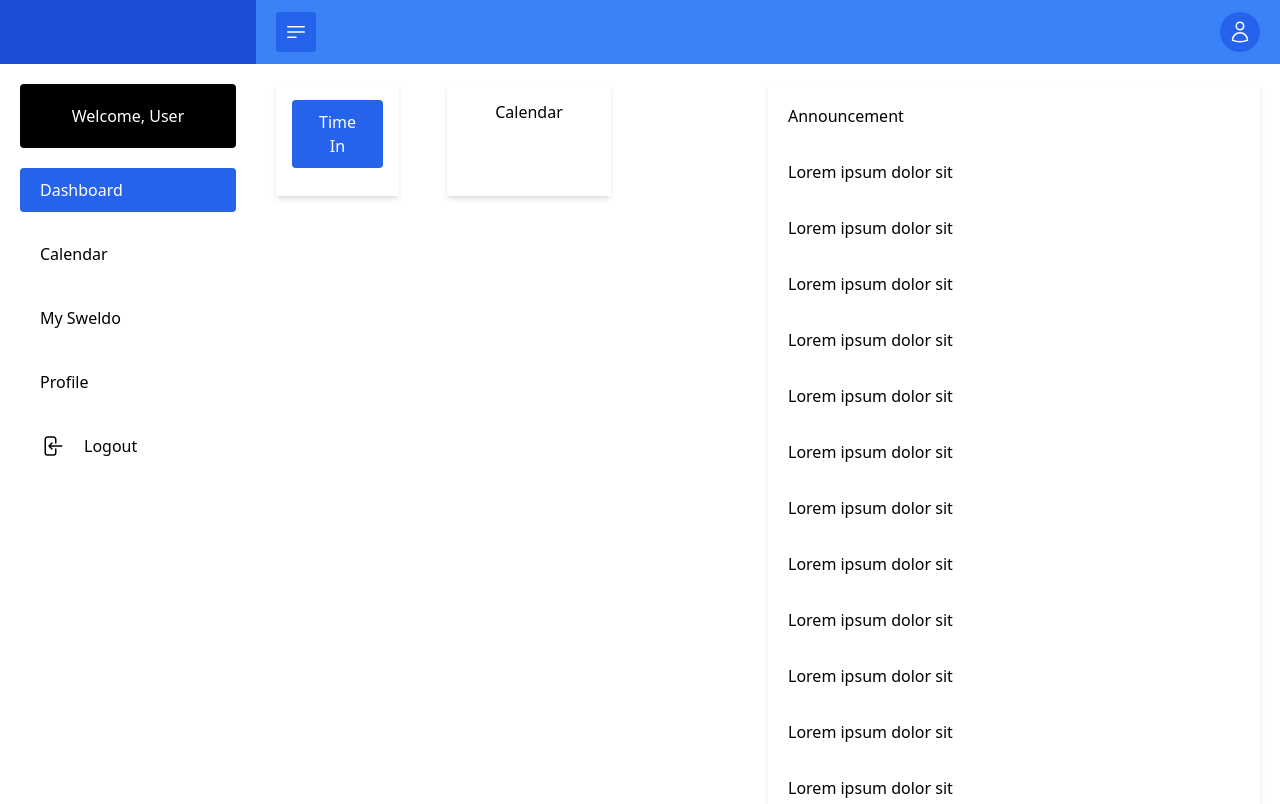
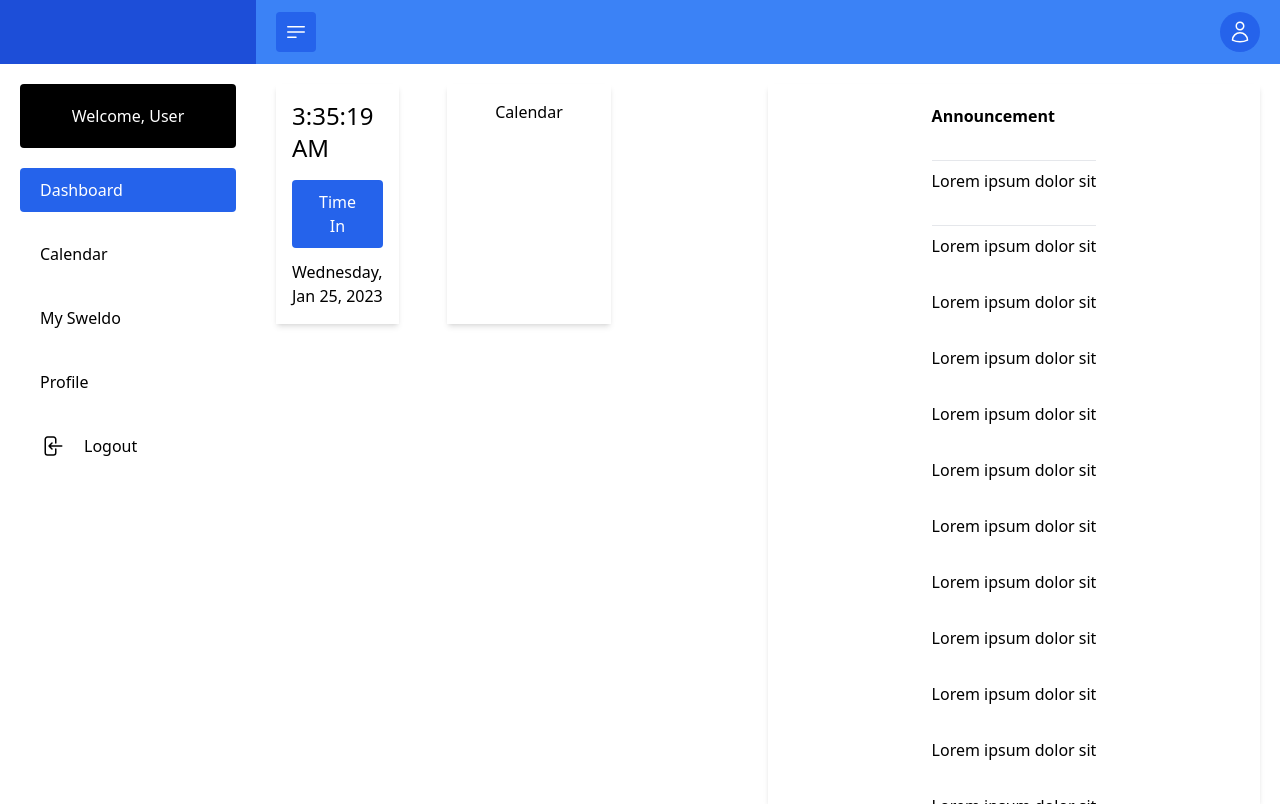
Before and after one commit to PrgDominique/Sweldo-App-Frontend, a React (Create React App) app: page /dashboard in a window 1280 px wide. Built offline with nearby package versions, Linux system fonts and the light colour scheme; no server answers; sample sign-in values are in the browser's storage.

Commit message:
update announcement timecard and dashboard

```diff
--- a/src/components/portal/user/dashboard/Announcement.jsx
+++ b/src/components/portal/user/dashboard/Announcement.jsx
@@ -3,8 +3,10 @@ const Announcement = () => {
     return (
         <>
         <div className="">
-        <h1 className="mb-8">Announcement</h1>
+        <h1 className="mb-8 font-bold">Announcement</h1>
+        <hr className='mb-2' />
         <h1 className="mb-8 ">Lorem ipsum dolor sit </h1>
+        <hr className='mb-2' />
         <h1 className="mb-8">Lorem ipsum dolor sit </h1>
         <h1 className="mb-8">Lorem ipsum dolor sit </h1>
         <h1 className="mb-8">Lorem ipsum dolor sit </h1>
--- a/src/components/portal/user/dashboard/TimeCard.jsx
+++ b/src/components/portal/user/dashboard/TimeCard.jsx
@@ -10,6 +10,15 @@ const TimeCard = ({ isClockIn }) => {
   const [loading, setLoading] = useState(false)
   const [error, setError] = useState()
   const [success, setSuccess] = useState()
+  const [time, setTime] = useState(new Date().toLocaleTimeString())
+
+  //temporary date
+  const options = {
+    weekday: 'long',
+    year: 'numeric',
+    month: 'short',
+    day: 'numeric',
+  }
 
   // rerender the isClockIn state after clock in
   //and clean the success message after 3 seconds
@@ -21,7 +30,6 @@ const TimeCard = ({ isClockIn }) => {
     }, 3000)
     return () => clearTimeout(timer)
   }, [isClockIn])
-
 
   // button time in function
   const handleTimeIn = async () => {
@@ -43,8 +51,6 @@ const TimeCard = ({ isClockIn }) => {
     setLoading(false)
   }
 
-
-
   //button timeout function
   const handleTimeOut = async () => {
     setLoading(true)
@@ -65,38 +71,59 @@ const TimeCard = ({ isClockIn }) => {
     setLoading(false)
   }
 
+  //get the current time every second
+
+  const date = new Date().toLocaleDateString('en-us', options)
+
+  useEffect(() => {
+    const interval = setInterval(() => {
+      setTime(new Date().toLocaleTimeString())
+    }, 1000)
+    return () => clearInterval(interval)
+  }, [])
+
   return (
     //default Time In button
     <>
-   <div className="grid grid-cols-1">
+      <div className='grid grid-cols-1'>
+        <div className='flex justify-center'>
+          <h1 className='col-span-1 text-2xl mb-4'>{time}</h1>
+        </div>
 
         {
           // if User already clock in, show Time Out button
           isClockIn ? (
             <>
-
-          <div className="grid mb-3">
-            <SubmitButton name='Time Out' onClick={handleTimeOut} loading={loading} />
+              <div className='grid mb-3'>
+                <SubmitButton
+                  name='Time Out'
+                  onClick={handleTimeOut}
+                  loading={loading}
+                />
                 <SuccessAlert message={success?.message} />
               </div>
             </>
           ) : (
             // if User already clock out, show Time In button
             <>
-          <div className="grid mb-3">
-
-
-            <SubmitButton name='Time In' onClick={handleTimeIn} loading={loading} />
+              <div className='grid mb-3'>
+                <SubmitButton
+                  name='Time In'
+                  onClick={handleTimeIn}
+                  loading={loading}
+                />
               </div>
 
               <SuccessAlert message={success?.message} />
               <DangerAlert message={error?.message} />
-
             </>
           )
         }
+        <div className="flex justify-center">
+
+        <h1 className='text-1xl'>{date}</h1>
         </div>
-
+      </div>
     </>
   )
 }
--- a/src/pages/portal/user/dashboard.jsx
+++ b/src/pages/portal/user/dashboard.jsx
@@ -31,12 +31,12 @@ const Dashboard = () => {
   return (
     <>
 
-     <div className='w-1/2 p-5 shadow-md lg:max-w-lg  overflow-auto float-right announce'>
+     <div className='w-1/2 p-5 shadow-md lg:max-w-lg  overflow-auto float-right announce flex justify-center'>
               <Announcement />
             </div>
     <div className="flex gap-x-12 ">
 
-          <div className='w-1/4 p-4 shadow-md lg:max-w-lg h-auto'>
+          <div className='w-1/4 p-4 shadow-md lg:max-w-lg h-auto flex justify-center'>
             <TimeCard isClockIn={isClockIn} />
           </div>
           <div className='w-1/3 p-4 shadow-md lg:max-w-lg  h-auto flex  justify-center'>
```
Lines whose indentation alone changed are shown as unchanged.
